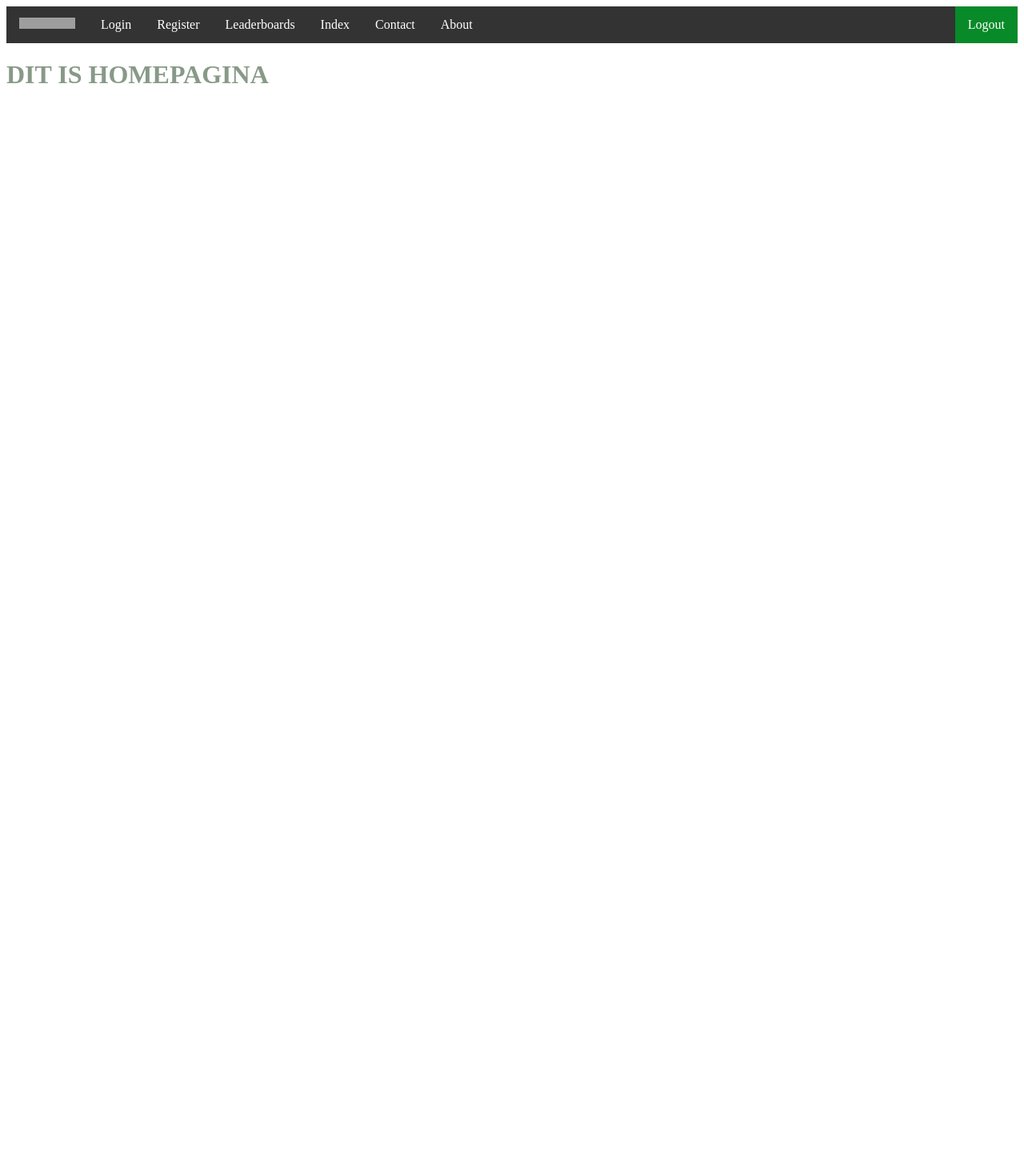
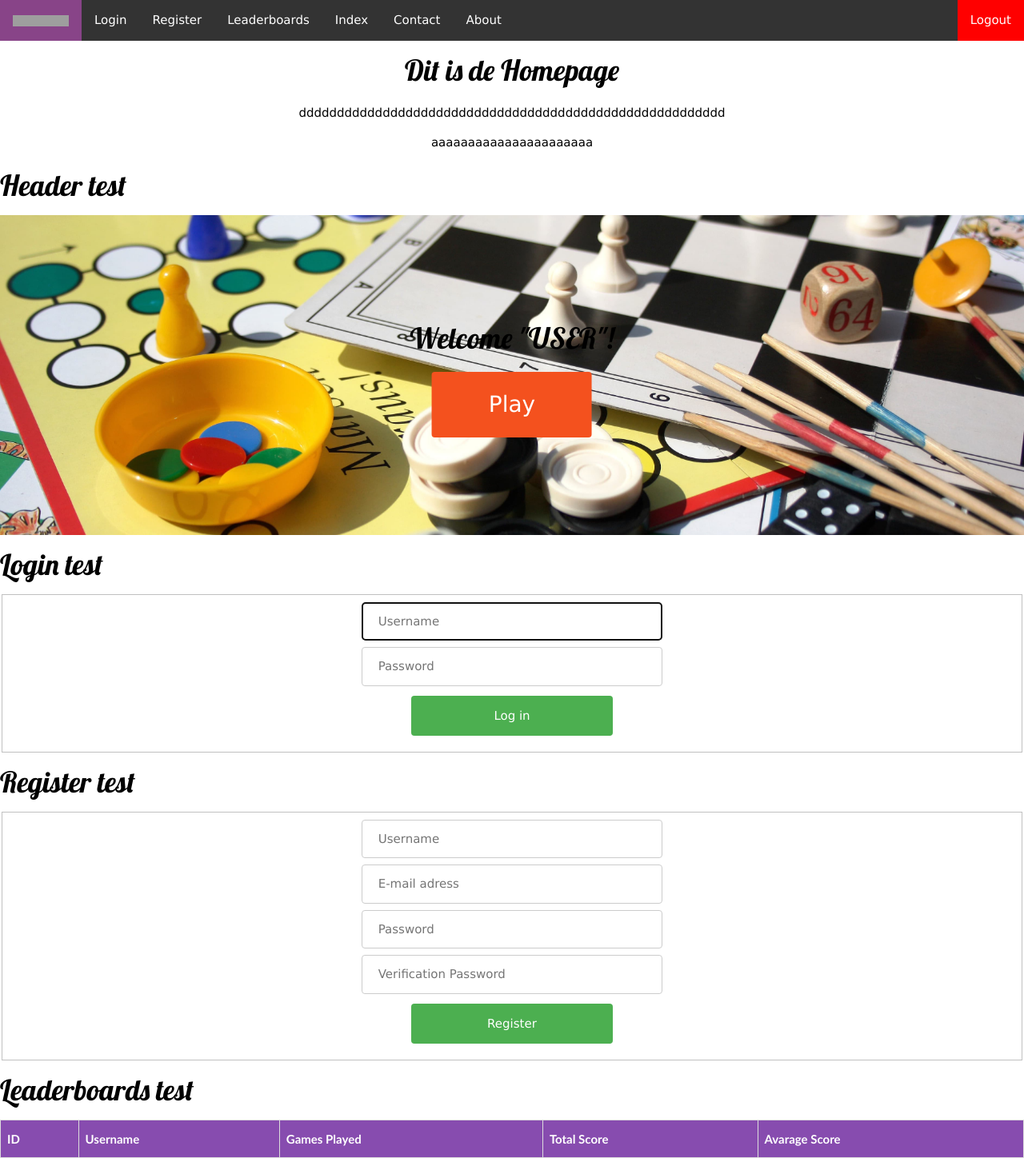
Before and after one commit to Erebeer/Technisch-Ontwerp, a Flask app: page /testlayout in a window 1280 px wide. Shown: the whole page at 80% size. Before the commit the page ends 104 px from the top, so only its background shows below. Run offline with Flask 2, Linux system fonts and the light colour scheme; lists and menus that the app fills with data are empty; some libraries are stand-ins or nearby versions; grey boxes are pictures that could not be loaded.

Commit message:
Static heeft nu een folder: img. Testlayout verder uitgewerkt. Testlayout 2 = het css bestand wat wij momenteel gebruiken.

```diff
--- /dev/null
+++ b/static/testlayout2.css
@@ -0,0 +1,152 @@
+ul {
+    list-style-type: none;
+    margin: 0;
+    padding: 0;
+    overflow: hidden;
+    background-color: #333;
+}
+
+li {
+    float: left;
+}
+
+li a {
+    display: block;
+    color: white;
+    text-align: center;
+    padding: 14px 16px;
+    text-decoration: none;
+}
+
+li a:hover {
+    background-color: #848;
+}
+.logout {
+    background-color: #FF0000;
+}
+
+.midden {
+    text-align:center;
+}
+input[type=text], select {
+    width: 30%;
+    padding: 12px 20px;
+    margin: 4px 0;
+    display: inline-block;
+    border: 1px solid #ccc;
+    border-radius: 4px;
+    box-sizing: border-box;
+}
+input[type=password], select {
+    width: 30%;
+    padding: 12px 20px;
+    margin: 4px 0;
+    display: inline-block;
+    border: 1px solid #ccc;
+    border-radius: 4px;
+    box-sizing: border-box;
+}
+
+button[type=submit] {
+    width: 20%;
+    background-color: #4CAF50;
+    color: white;
+    padding: 14px 20px;
+    margin: 8px 0;
+    border: none;
+    border-radius: 4px;
+    cursor: pointer;
+}
+
+#leaderboards {
+    font-family: "Trebuchet MS", Arial, Helvetica, sans-serif;
+    border-collapse: collapse;
+}
+
+#leaderboards td, #leaderboards th {
+    border: 1px solid #ddd;
+    padding: 8px;
+}
+
+#leaderboards tr:nth-child(even){
+    background-color: #f2f2f2;
+
+}
+
+#leaderboards tr:hover {
+    background-color: #ddd;
+
+}
+
+#leaderboards th {
+    padding-top: 12px;
+    padding-bottom: 12px;
+    text-align: left;
+    background-color: #874caf;
+    color: white;
+}
+
+body, html {
+    height: 100%;
+}
+
+.header-image {
+  background-image: url("img/header-min.jpg");
+  height: 50%;
+  background-position: center;
+  background-repeat: no-repeat;
+  background-size: cover;
+  position: relative;
+}
+
+.header-text {
+  text-align: center;
+  position: absolute;
+  top: 50%;
+  left: 50%;
+  transform: translate(-50%, -50%);
+  color: black;
+}
+
+.header-text button {
+  border-radius: 4px;
+  background-color: #f4511e;
+  border: none;
+  color: #FFFFFF;
+  text-align: center;
+  font-size: 28px;
+  padding: 20px;
+  width: 200px;
+  transition: all 0.5s;
+  cursor: pointer;
+  margin: 5px;
+}
+
+.button span {
+  cursor: pointer;
+  display: inline-block;
+  position: relative;
+  transition: 0.5s;
+}
+
+.button span:after {
+  content: '\00bb';
+  position: absolute;
+  opacity: 0;
+  top: 0;
+  right: -20px;
+  transition: 0.5s;
+}
+
+.button:hover span {
+  padding-right: 25px;
+}
+
+.button:hover span:after {
+  opacity: 1;
+  right: 0;
+}
+.zwart
+{
+    color:black;
+}
--- a/templates/layout.html
+++ b/templates/layout.html
@@ -11,7 +11,7 @@
         <!-- documentation at http://getbootstrap.com/, alternative themes at https://www.bootstrapcdn.com/bootswatch/ -->
         <link href="https://maxcdn.bootstrapcdn.com/bootswatch/4.0.0-beta.3/cyborg/bootstrap.min.css" rel="stylesheet"/>
 
-        <link href="{{ url_for('static', filename='styles.css') }}" rel="stylesheet"/>
+        <link href="{{ url_for('static', filename='testlayout2.css') }}" rel="stylesheet"/>
 
         <script src="https://code.jquery.com/jquery-3.1.1.min.js"></script>
         <script src="https://maxcdn.bootstrapcdn.com/bootstrap/3.3.7/js/bootstrap.min.js"></script>
--- a/templates/testlayout.html
+++ b/templates/testlayout.html
@@ -2,7 +2,20 @@
 <html>
 
 <head>
-<link href="{{ url_for('static', filename='testlayout.css') }}" rel="stylesheet"/>
+<link href="{{ url_for('static', filename='testlayout2.css') }}" rel="stylesheet"/>
+<meta name="viewport" content="width=device-width, initial-scale=1">
+<link rel="stylesheet" href="https://www.w3schools.com/w3css/4/w3.css">
+<link rel="stylesheet" href="https://fonts.googleapis.com/css?family=Lobster">
+
+<style>
+
+.hoofd
+{
+    font-family: "Lobster", serif;
+}
+
+</style>
+
 <title>TRIVIA</title>
 </head>
 
@@ -19,7 +32,71 @@
     <li><a href="/about">About</a></li>
 </ul>
 
-<h1>DIT IS HOMEPAGINA</h1>
+
+
+<div class="midden">
+<h1 class="hoofd">Dit is de Homepage</h1>
+<p>dddddddddddddddddddddddddddddddddddddddddddddddddddddddd</p>
+<p>aaaaaaaaaaaaaaaaaaaaaa</p>
+</div>
+
+<!-- Homepage -->
+<h1 class="hoofd">Header test</h1>
+<div class="header-image">
+  <div class="header-text">
+    <h1 class="hoofd"><div class="zwart">Welcome "USER"!</div></h1>
+    <button class="button"><span>Play </span></button>
+  </div>
+</div>
+
+<!-- Login -->
+<h1 class="hoofd">Login test</h1>
+ <form action="{{ url_for('login') }}" method="post">
+        <fieldset class="midden">
+            <div class="form-group">
+                <input autocomplete="off" autofocus class="form-control" name="username" placeholder="Username" type="text"/>
+            </div>
+            <div class="form-group">
+                <input class="form-control" name="password" placeholder="Password" type="password"/>
+            </div>
+            <div class="form-group">
+                <button class="btn btn-default" type="submit">Log in</button>
+            </div>
+        </fieldset>
+    </form>
+
+<!-- Register -->
+<h1 class="hoofd">Register test</h1>
+    <form action="{{ url_for('register') }}" method="post">
+        <fieldset class="midden">
+            <div class="form-group">
+                <input autocomplete="off" autofocus class="form-control" name="username" placeholder="Username" type="text"/>
+            </div>
+            <div class="form-group">
+                <input autocomplete="off" autofocus class="form-control" name="email" placeholder="E-mail adress" type="text"/>
+            </div>
+            <div class="form-group">
+                <input class="form-control" name="password" placeholder="Password" type="password"/>
+            </div>
+            <div class="form-group">
+                <input class="form-control" name="verificationpassword" placeholder="Verification Password" type="password"/>
+            </div>
+            <div class="form-group">
+                <button class="btn btn-default" type="submit">Register</button>
+            </div>
+        </fieldset>
+    </form>
+
+<!-- Leaderboards -->
+<h1 class="hoofd">Leaderboards test</h1>
+    <table id="leaderboards" style="width:100%">
+      <tr>
+        <th>ID</th>
+        <th>Username</th>
+        <th>Games Played</th>
+        <th>Total Score</th>
+        <th>Avarage Score</th>
+      </tr>
 
 </body>
 </html>
```
Also changed, not shown: static/img/header-min.jpg (added), 1 other file.
